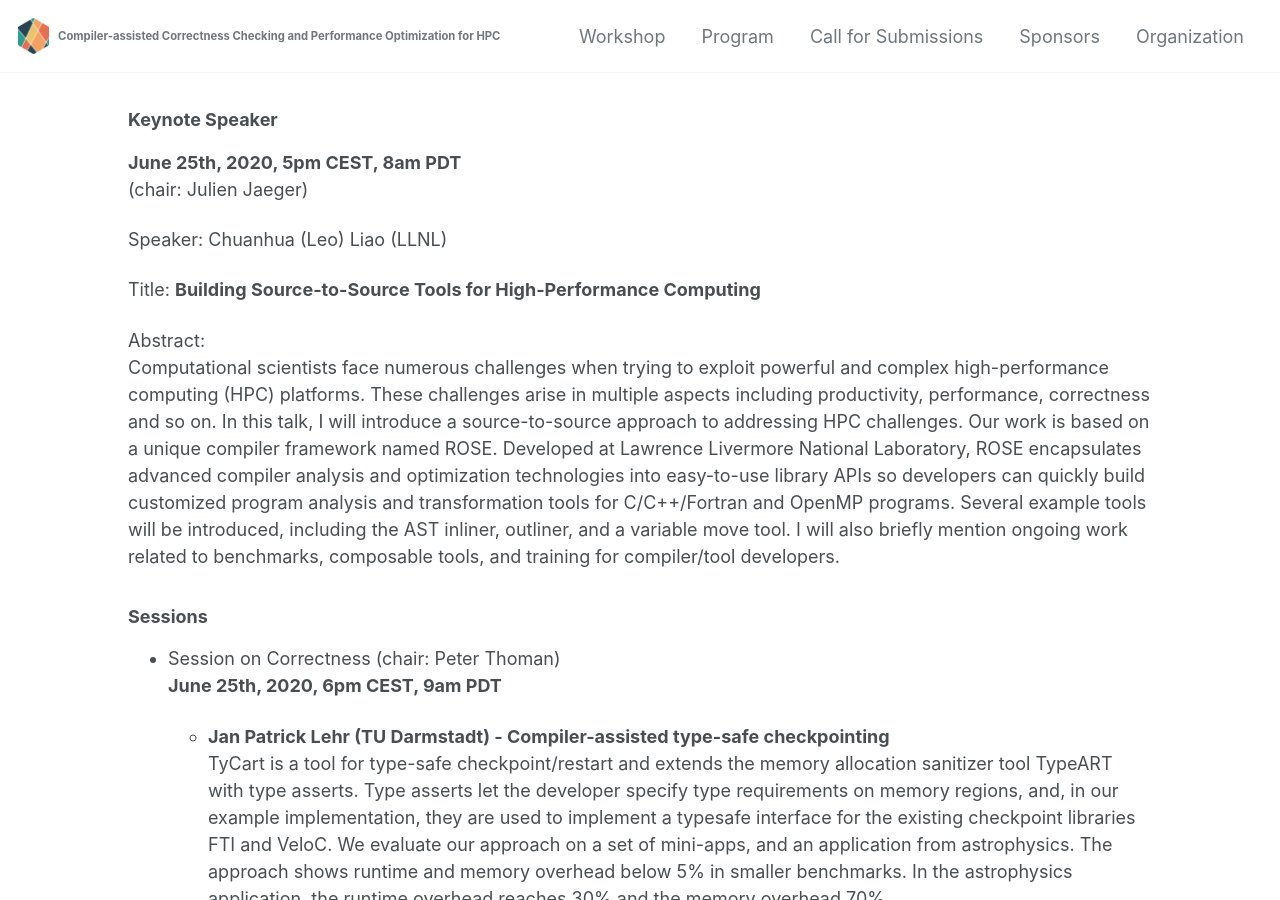
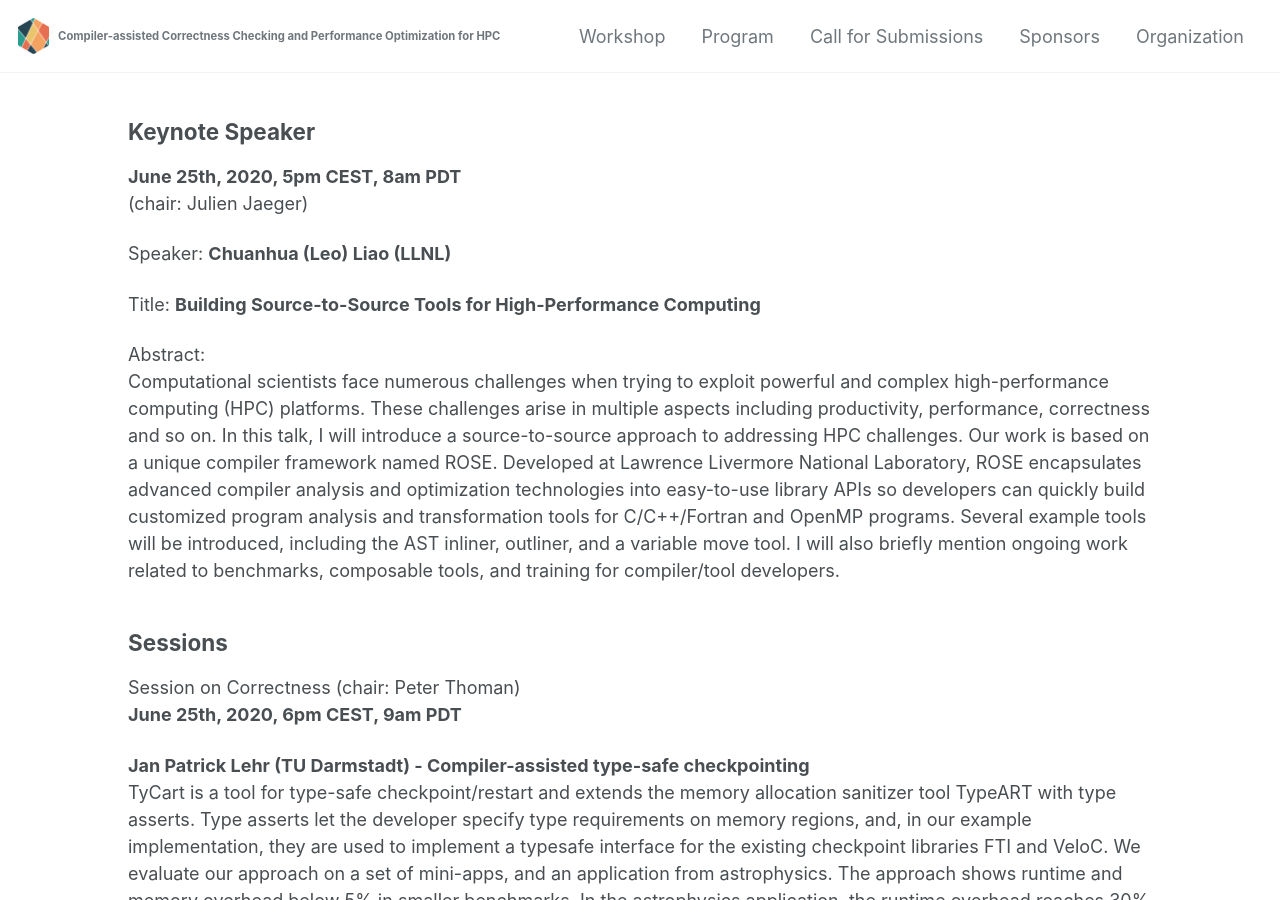
Before and after one commit to c3po-workshop/c3po-workshop.github.io, a Jekyll site: the page built from _pages/program.md, in a window 1280 px wide and 900 px high. Built offline with Jekyll 4.4.1, drawn with Linux system fonts in a browser that asks for light colours; cached includes are drawn as plain includes; nearby versions of some CDN libraries; our own code applies the rules of GitHub Pages for plain Markdown files.

Commit message:
Updated program page for visuals

```diff
--- a/_pages/program.md
+++ b/_pages/program.md
@@ -3,32 +3,34 @@
 author_profile: false
 ---
 
-### Keynote Speaker
+## Keynote Speaker
 **June 25th, 2020, 5pm CEST, 8am PDT** \\
 (chair: Julien Jaeger)
 
-Speaker: Chuanhua (Leo) Liao (LLNL)
+Speaker: **Chuanhua (Leo) Liao (LLNL)**
 
 Title: **Building Source-to-Source Tools for High-Performance Computing**
 
 Abstract: \\
 Computational scientists face numerous challenges when trying to exploit powerful and complex high-performance computing (HPC) platforms. These challenges arise in multiple aspects including productivity, performance, correctness and so on. In this talk, I will introduce a source-to-source approach to addressing HPC challenges. Our work is based on a unique compiler framework named ROSE. Developed at Lawrence Livermore National Laboratory, ROSE encapsulates advanced compiler analysis and optimization technologies into easy-to-use library APIs so developers can quickly build customized program analysis and transformation tools for C/C++/Fortran and OpenMP programs. Several example tools will be introduced, including the AST inliner, outliner, and a variable move tool. I will also briefly mention ongoing work related to benchmarks, composable tools, and training for compiler/tool developers.
 
-### Sessions
-- Session on Correctness (chair: Peter Thoman) \\
+## Sessions
+Session on Correctness (chair: Peter Thoman) \\
 **June 25th, 2020, 6pm CEST, 9am PDT**
 
-  - **Jan Patrick Lehr (TU Darmstadt) - Compiler-assisted type-safe checkpointing** \\
-    TyCart is a tool for type-safe checkpoint/restart and extends the memory allocation sanitizer tool TypeART with type asserts. Type asserts let the developer specify type requirements on memory regions, and, in our example implementation, they are used to implement a typesafe interface for the existing checkpoint libraries FTI and VeloC. We evaluate our approach on a set of mini-apps, and an application from astrophysics. The approach shows runtime and memory overhead below 5% in smaller benchmarks. In the astrophysics application, the runtime overhead reaches 30% and the memory overhead 70%.
+**Jan Patrick Lehr (TU Darmstadt) - Compiler-assisted type-safe checkpointing** \\
+TyCart is a tool for type-safe checkpoint/restart and extends the memory allocation sanitizer tool TypeART with type asserts. Type asserts let the developer specify type requirements on memory regions, and, in our example implementation, they are used to implement a typesafe interface for the existing checkpoint libraries FTI and VeloC. We evaluate our approach on a set of mini-apps, and an application from astrophysics. The approach shows runtime and memory overhead below 5% in smaller benchmarks. In the astrophysics application, the runtime overhead reaches 30% and the memory overhead 70%.
 
-  - **Tim Jammer (TU Darmstadt) - Automatic detection of MPI assertions** \\
-    The 2019 MPI standard draft specification includes the addition of defined communicator info hints. These hints are assertions that an application makes to an MPI implementation, so that a more optimized implementation is possible. The 2019 draft specifications defines four assertions: mpi_assert_no_any_tag, mpi_assert_no_any_source, mpi_assert_exact_length and mpi_assert_allow_overtaking. In this paper we will explore the capability of a Clang/LLVM based static analysis to check whether these assertions hold for a given program. With this tool, existing codebases can benefit from this new addition to the MPI standard without the need for costly human intervention.
+**Tim Jammer (TU Darmstadt) - Automatic detection of MPI assertions** \\
+The 2019 MPI standard draft specification includes the addition of defined communicator info hints. These hints are assertions that an application makes to an MPI implementation, so that a more optimized implementation is possible. The 2019 draft specifications defines four assertions: mpi_assert_no_any_tag, mpi_assert_no_any_source, mpi_assert_exact_length and mpi_assert_allow_overtaking. In this paper we will explore the capability of a Clang/LLVM based static analysis to check whether these assertions hold for a given program. With this tool, existing codebases can benefit from this new addition to the MPI standard without the need for costly human intervention.
 
-- Session on Optimizations (chair: Purushotham Bangalore) \\
+---
+
+Session on Optimizations (chair: Purushotham Bangalore) \\
 **June 25th, 2020, 7pm CEST, 10am PDT**
 
-  - **Van-Man Nguyen (CEA) - Automatic Code Motion to Extend MPI Nonblocking Overlap Window** \\
-    HPC applications rely on a distributed-memory parallel programming model to improve the overall execution time. This leads to spawning multiple processes that need to communicate with each other to make the code progress. But these communications involve overheads caused by network latencies or synchronizations between processes. One possible approach to reduce those overheads is to overlap communications with computations. MPI allows this solution through its nonblocking communication mode: a nonblocking communication is composed of an initialization and a completion call. It is then possible to overlap the communication by inserting computations between these two calls. The use of nonblocking collective calls is however still marginal and adds a new layer of complexity. In this paper we propose an automatic static optimization that (i) transforms blocking MPI communications into their nonblocking counterparts and (ii) performs extensive code motion to increase the size of overlapping intervals between initialization and completion calls. Our method is implemented in LLVM as a compilation pass, and shows promising results on two mini applications.
+**Van-Man Nguyen (CEA) - Automatic Code Motion to Extend MPI Nonblocking Overlap Window** \\
+HPC applications rely on a distributed-memory parallel programming model to improve the overall execution time. This leads to spawning multiple processes that need to communicate with each other to make the code progress. But these communications involve overheads caused by network latencies or synchronizations between processes. One possible approach to reduce those overheads is to overlap communications with computations. MPI allows this solution through its nonblocking communication mode: a nonblocking communication is composed of an initialization and a completion call. It is then possible to overlap the communication by inserting computations between these two calls. The use of nonblocking collective calls is however still marginal and adds a new layer of complexity. In this paper we propose an automatic static optimization that (i) transforms blocking MPI communications into their nonblocking counterparts and (ii) performs extensive code motion to increase the size of overlapping intervals between initialization and completion calls. Our method is implemented in LLVM as a compilation pass, and shows promising results on two mini applications.
 
-  - **Adrian Munera Sanchez (BSC) - Automatic compiler optimizations for Complex Task-based Models: the OmpSs-2 Case Study** \\
-    Task-based parallel programming models based on compiler directives have proved their effectiveness at describing parallelism in High-Performance Computing (HPC) applications. Recent studies show that cutting-edge Real-Time applications, such as those for unmanned vehicles, can successfully exploit these models. In this scenario, OpenMP is a de facto standard for HPC, and is being studied for Real-Time systems due to its time-predictability and delimited functional safety. However, changes in OpenMP take time to be standardized because it sweeps along a large community. OmpSs, instead, is a task-based model for fast-prototyping that has been a forerunner of OpenMP since its inception. OmpSs-2, its successor, aims at the same goal, and defines several features that can be introduced in future versions of OpenMP. This work targets compiler-based optimizations to enhance the programmability and performance of OmpSs-2. Regarding the former, we present an algorithm to determine the data-sharing attributes of OmpSs-2 tasks. Regarding the latter, we introduce a new algorithm to automatically release OmpSs-2 task dependencies before a task has completed. This work evaluates both algorithms in a set of well-known benchmarks, and discusses their applicability to the current and future specifications of OpenMP.
+**Adrian Munera Sanchez (BSC) - Automatic compiler optimizations for Complex Task-based Models: the OmpSs-2 Case Study** \\
+Task-based parallel programming models based on compiler directives have proved their effectiveness at describing parallelism in High-Performance Computing (HPC) applications. Recent studies show that cutting-edge Real-Time applications, such as those for unmanned vehicles, can successfully exploit these models. In this scenario, OpenMP is a de facto standard for HPC, and is being studied for Real-Time systems due to its time-predictability and delimited functional safety. However, changes in OpenMP take time to be standardized because it sweeps along a large community. OmpSs, instead, is a task-based model for fast-prototyping that has been a forerunner of OpenMP since its inception. OmpSs-2, its successor, aims at the same goal, and defines several features that can be introduced in future versions of OpenMP. This work targets compiler-based optimizations to enhance the programmability and performance of OmpSs-2. Regarding the former, we present an algorithm to determine the data-sharing attributes of OmpSs-2 tasks. Regarding the latter, we introduce a new algorithm to automatically release OmpSs-2 task dependencies before a task has completed. This work evaluates both algorithms in a set of well-known benchmarks, and discusses their applicability to the current and future specifications of OpenMP.
```
